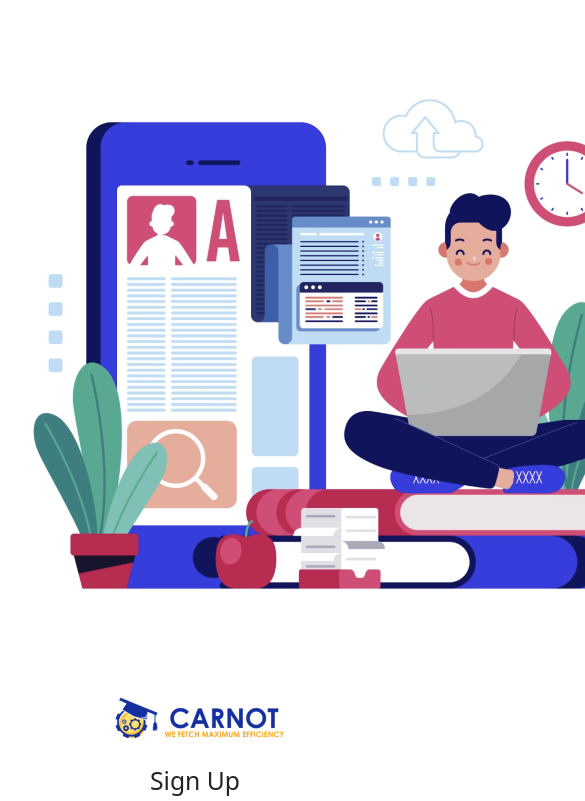
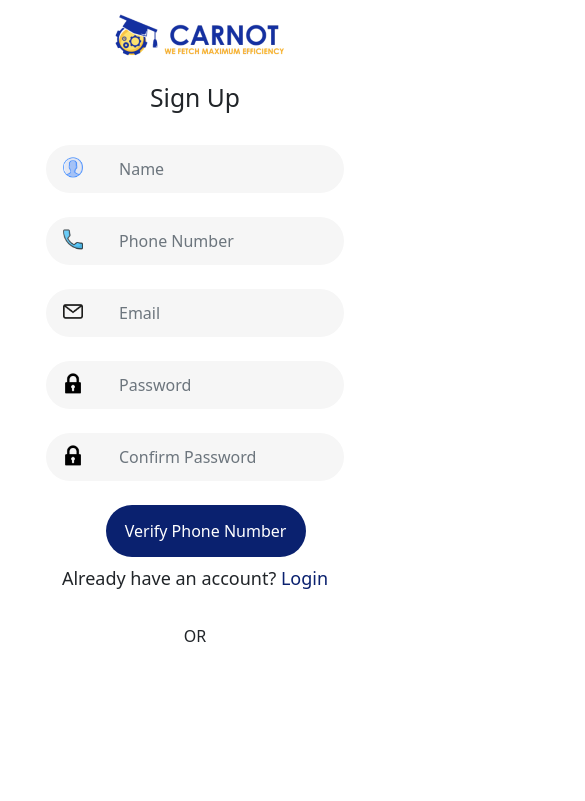
Before and after one commit to ImTheHappyFace/Jee-Carnot-Front-end, a website: page index.html in a window 390 px wide. Shown: the top 801 px of the page, 585 px wide, since content can reach past the window. Drawn offline with Linux system fonts and the light colour scheme.

Commit message:
mobile view

```diff
--- a/css/styles.css
+++ b/css/styles.css
@@ -62,3 +62,20 @@ form {
     top: 43%;
     transform: translate(10%, 10%);
 }
+
+@media only screen and (max-width: 800px) {
+    .row-left{
+        display: none;
+    }
+    form{
+        padding: 0 30px;
+    }
+    .btn-submit button {
+        color: white;
+        padding: 13px 2px;
+        width: 200px;
+    }
+    .text-account p {
+        font-size: 18px;
+    }
+  }
--- a/index.html
+++ b/index.html
@@ -12,12 +12,12 @@
 <body>
   <div class="container-fluid">
     <div class="row">
-      <div class="col-md-6">
+      <div class="col-md-6 row-left">
         <div class="login-logo">
           <img src="assets/images/Screenshot 2020-08-14 at 5.41.20 PM.png" alt="">
         </div>
       </div>
-      <div class="col-md-6 col-sm-12 text-center">
+      <div class="col-md-6 col-sm-12 text-center row-right">
         <img src="assets/images/Screenshot 2020-08-14 at 7.08.20 PM.png" alt="">
         <div class="pt-3">
           <h2>
```
